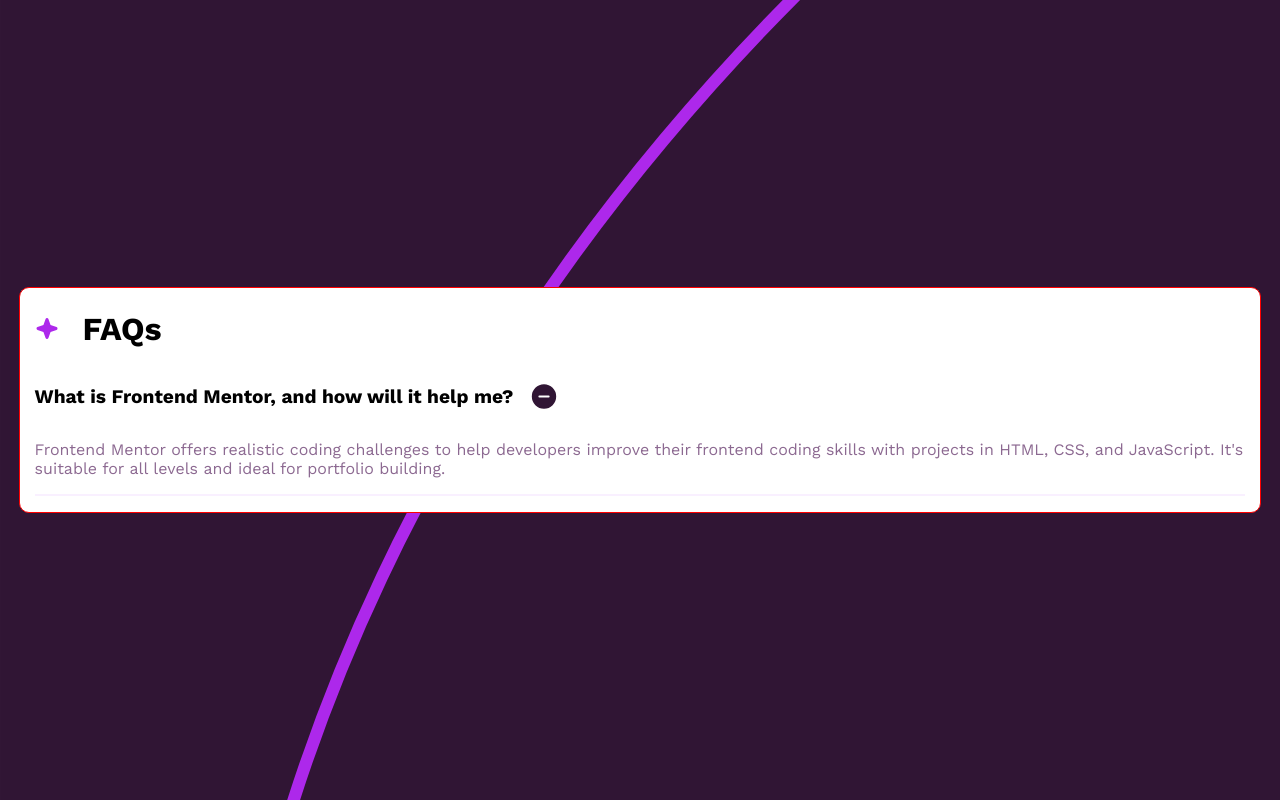
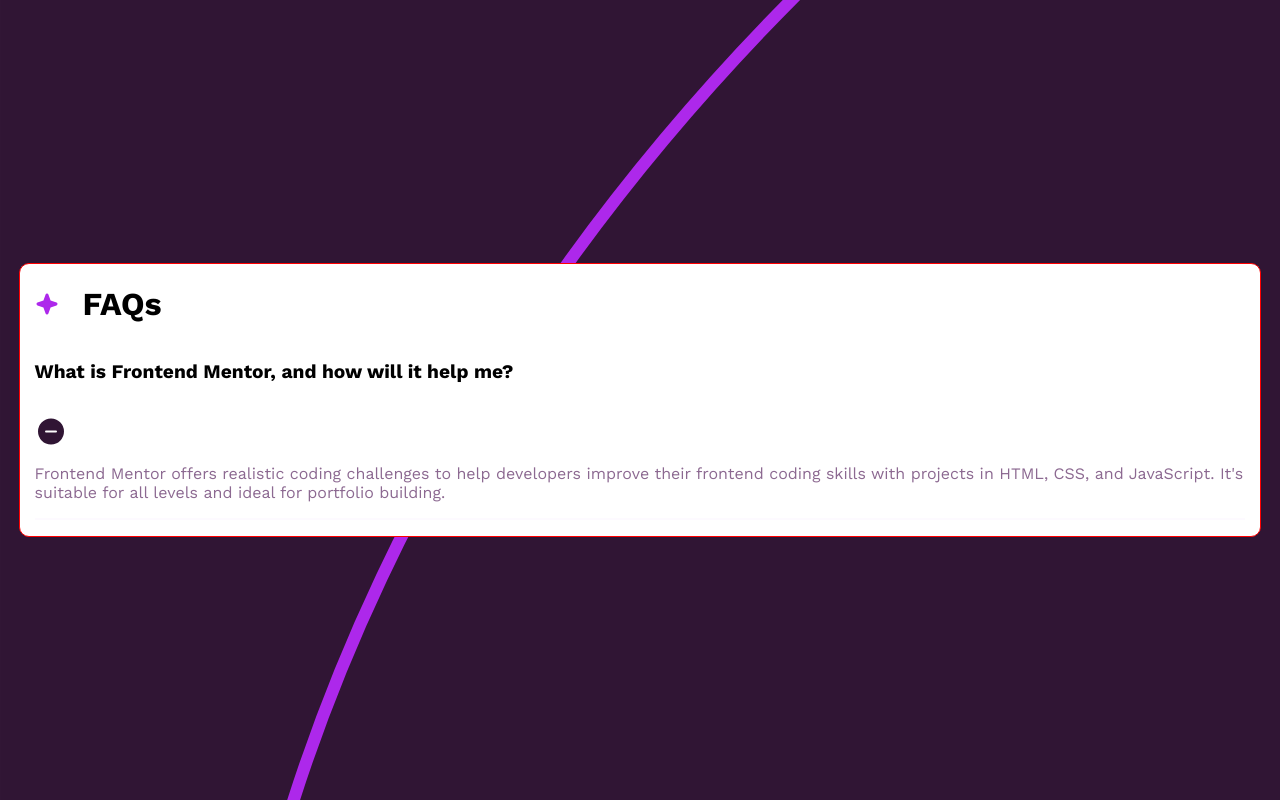
Before and after one commit to amrmabdelazeem/faq-accordion-main, a React (Create React App) app: page / in a window 1280 px wide. Built offline with nearby package versions, Linux system fonts and the light colour scheme.

Commit message:
Fix alignment issues

```diff
--- a/public/css/styles.css
+++ b/public/css/styles.css
@@ -1,6 +1,6 @@
 :root{
     --white:hsl(0, 0%, 100%);
-    --lightPink:hsl(275, 100%, 97%);
+    --lightPink:#f9f0ff55;
     --grayishPurple:hsl(292, 16%, 49%);
     --darkPurple: hsl(292, 42%, 14%);
 }
@@ -41,12 +41,25 @@
 
 .question{
     display: flex;
+    flex-direction: column;
     gap: 1rem;
+    border-bottom: 1px solid black;
+
+}
+.question img{
+    width: 2rem;
+    cursor: pointer;
+}
+.top{
+    display: flex;
+    justify-content: space-between;
+}
+div.question:last-of-type{
+    border-bottom: none;
 }
 h2{
     font-size: 1.2rem;
 }
-
 p{
     font-size: 1rem;
     color: var(--grayishPurple);
```
